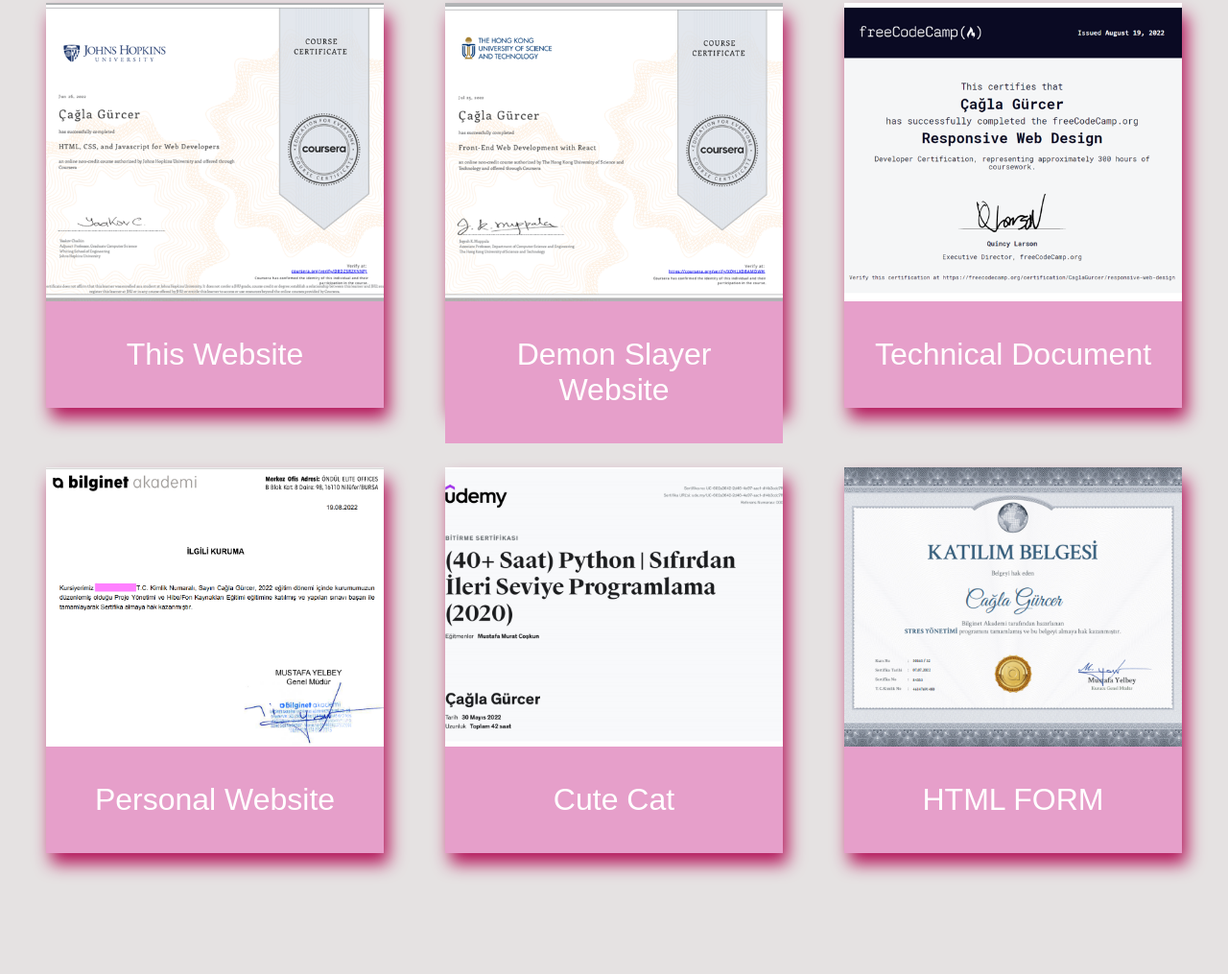
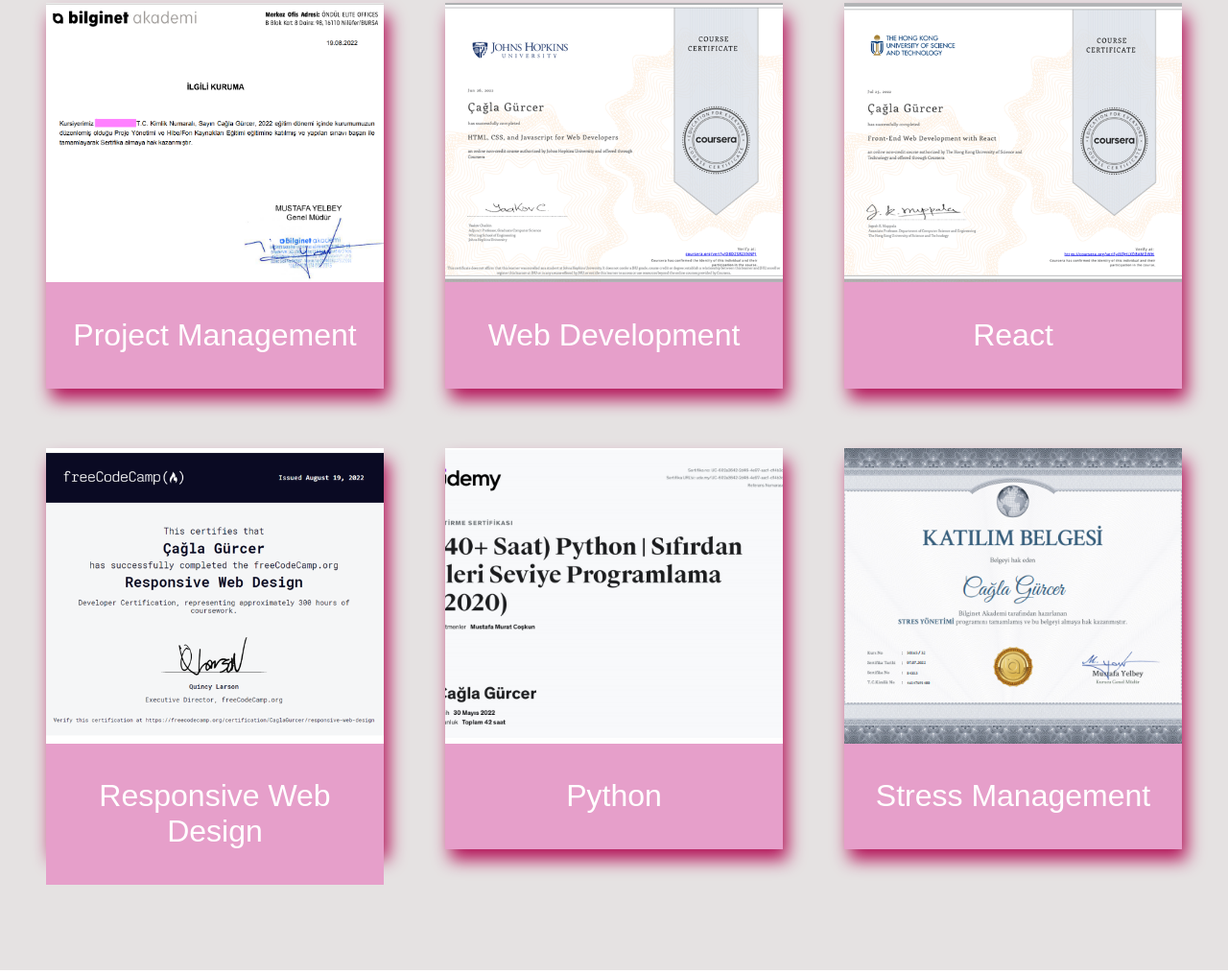
Before and after one commit to caglagurcer/Personal-Portfolio, a plain HTML site: page index.html in a window 1280 px wide. Shown: the part 3484-4499 px from the top of the page at 96% size. Drawn offline with Linux system fonts and the light colour scheme; a script that the page names is missing.

Commit message:
certificates

```diff
--- a/index.html
+++ b/index.html
@@ -84,29 +84,30 @@
     <section class="certificates" id="certificates">
         <h1 class="heading">my <span>certificates</span></h1>
             <div class="certificates-grid">
+            <div class="certificate">
+                    <img class="certificate-image" src="certificates/4.png" alt="">
+                    <p class="certificate-title">Project Management</p>
+                </div>
                 <div class="certificate">
                     <img class="certificate-image" src="certificates/1.png" alt="">
-                    <p class="certificate-title">This Website</p>
+                    <p class="certificate-title">Web Development</p>
                 </div>
                 <div class="certificate">
                     <img class="certificate-image" src="certificates/2.png" alt="">
-                    <p class="certificate-title">Demon Slayer Website</p>
+                    <p class="certificate-title">React</p>
                 </div>
                 <div class="certificate">
                     <img class="certificate-image" src="certificates/3.png" alt="">
-                    <p class="certificate-title">Technical Document</p>
+                    <p class="certificate-title">Responsive Web Design</p>
                 </div>
-                <div class="certificate">
-                    <img class="certificate-image" src="certificates/4.png" alt="">
-                    <p class="certificate-title">Personal Website</p>
-                </div>
+
                 <div class="certificate">
                     <img class="certificate-image" src="certificates/5.png" alt="">
-                    <p class="certificate-title">Cute Cat</p>
+                    <p class="certificate-title">Python</p>
                 </div>
                 <div class="certificate">
                     <img class="certificate-image" src="certificates/6.png" alt="">
-                    <p class="certificate-title">HTML FORM</p>
+                    <p class="certificate-title">Stress Management</p>
                 </div>
             </div>
             </div>
```
